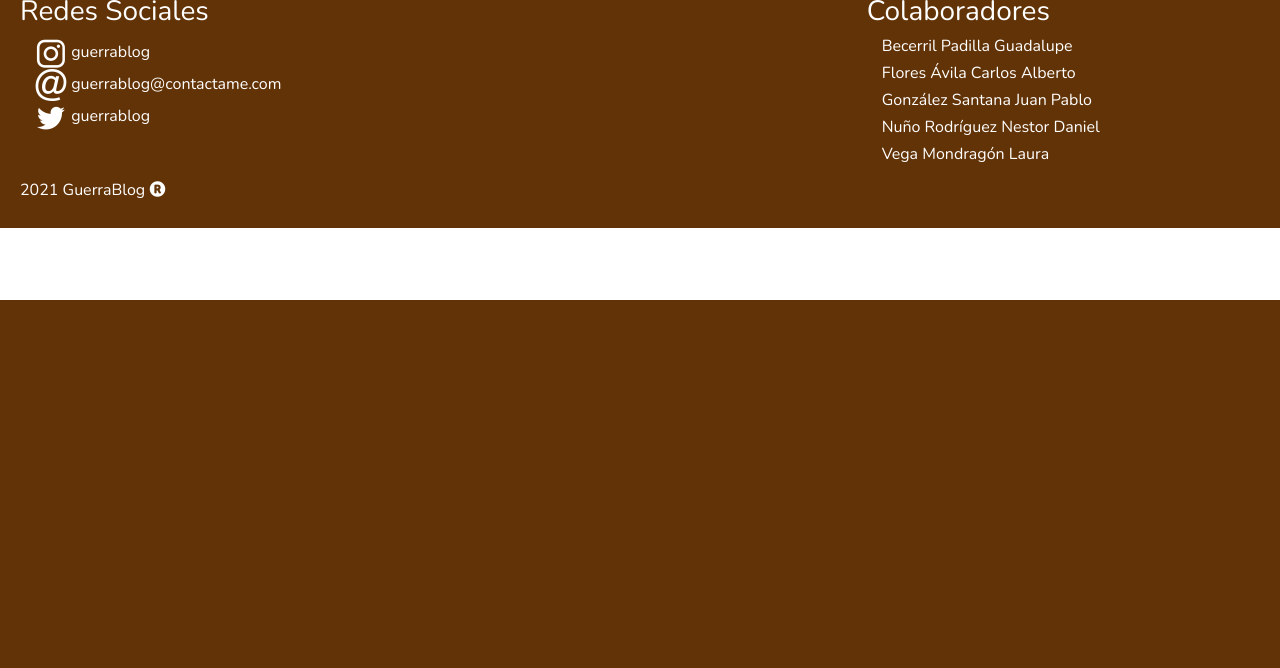
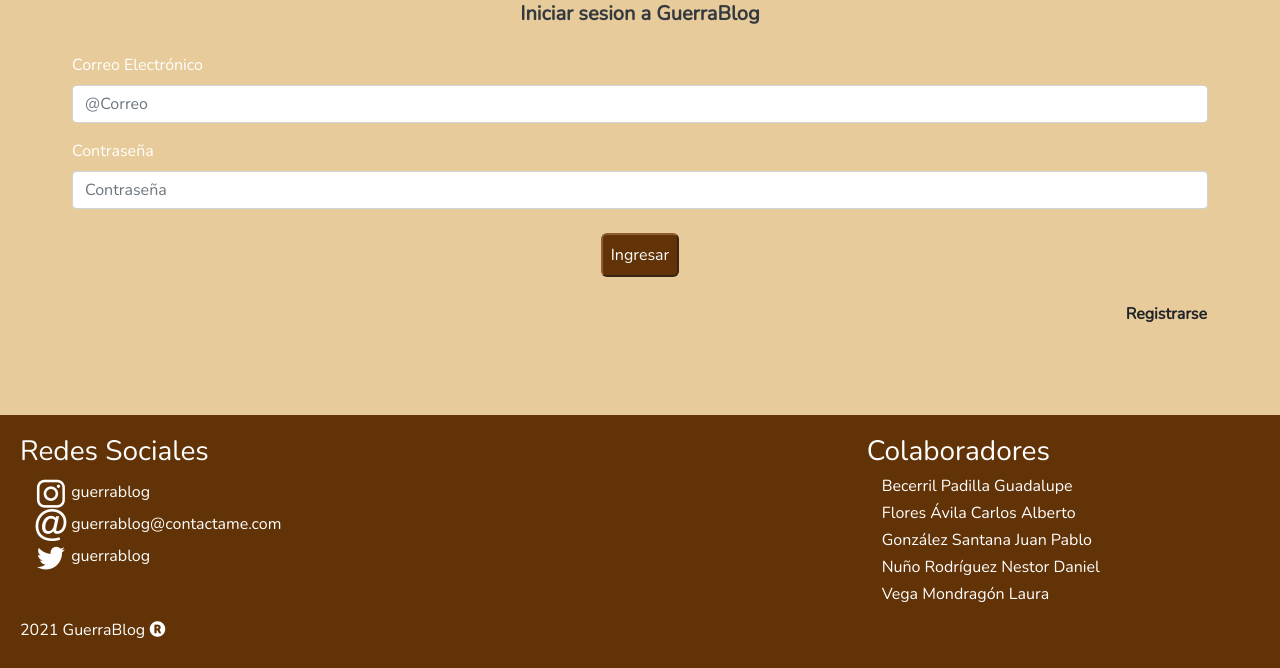
Before and after one commit to LauraVeM1/ProyectoPrograWeb, a PHP site: page /login.php in a window 1280 px wide. Shown: the part 500-1168 px from the top of the page. Before the commit the page ends 800 px from the top, so only its background shows below. Run offline with PHP 8.4, Linux system fonts and the light colour scheme; some libraries are stand-ins or nearby versions.

Commit message:
Se agrega el formulario para el login

```diff
--- a/login.php
+++ b/login.php
@@ -1,9 +1,26 @@
-<?php require_once 'templates/header.php'?>
+<?php require_once 'templates/header.php' ?>
 
-<div class="container-fluid">
-    <div class="row">
-    <figure class="text-center" style="margin:0;" ><img src="img/user_1.png" alt="Usuario"><p class="text-dark mb-0">Iniciar sesion a GuerraBlog</p></figure>
-    </div>
+<div class="container-fluid p-5">
+    <figure class="text-center" style="margin:0;"><img class="img-login" src="img/user_1.png" alt="Usuario">
+        <p class="text-dark lead font-weight-bold mb-0">Iniciar sesion a GuerraBlog</p>
+    </figure>
+
+    <form class="text-center login p-4" method="post" action="">
+        <div class="form-group text-justify">
+          <label>Correo Electrónico</label><br>
+          <input type="text" name="txtUsuario" class="form-control" id="usuario" placeholder="@Correo" required>
+        </div>
+        <div class="form-group text-justify">
+          <label>Contraseña</label><br>
+          <input type="password" class="form-control" name="txtpass" id="pass" placeholder="Contraseña" required>
+        </div>
+        <div class="form-group">
+          <input type="submit" class="btn-login btn-brown" name="btnLogin" id="btnLogin" value="Ingresar">
+        </div>
+        <div class="form-group text-right">
+            <button style="padding: 0" class="btn font-weight-bold">Registrarse</button>
+        </div>
+    </form>
 </div>
 
-<?php require_once 'templates/footer.php'?>
+<?php require_once 'templates/footer.php' ?>
```
